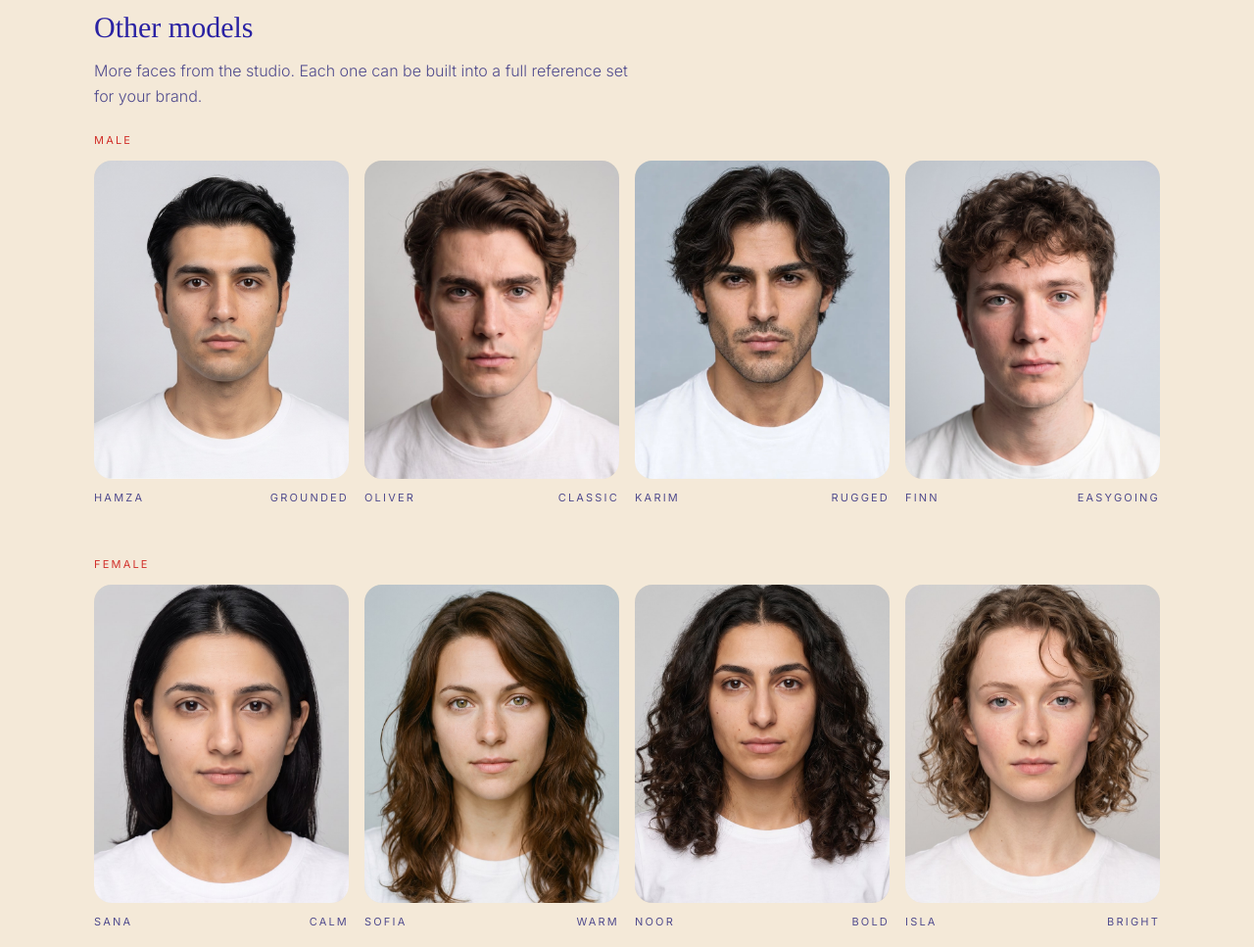
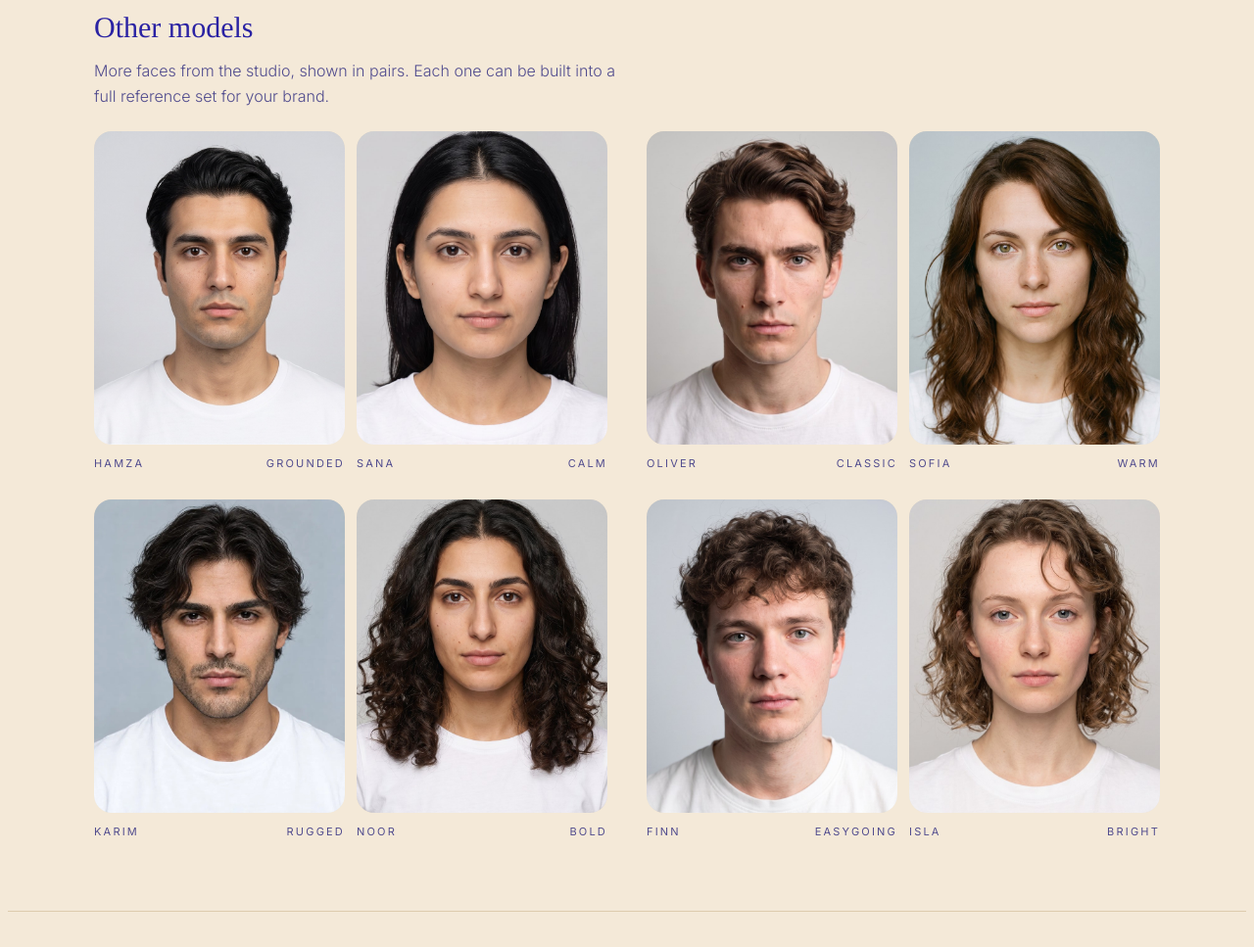
Before and after one commit to nasaistudio/nasaistudio.github.io, a plain HTML site: page fashion.html in a window 1280 px wide. Shown: the part 3744-4711 px from the top of the page at 98% size. Drawn offline with Linux system fonts and the light colour scheme.

Commit message:
Show the other models as side-by-side male and female pairs
Co-Authored-By: Claude Fable 5.2 <noreply@anthropic.com>
Claude-Session: https://claude.ai/code/session_0196uoA57dNedUsFfTZgUaNK

```diff
--- a/assets/site.css
+++ b/assets/site.css
@@ -180,6 +180,10 @@ section[id] { scroll-margin-top: 76px; }
 .shot img { width: 100%; height: auto; display: block; border-radius: 18px; background: var(--ph-1); aspect-ratio: var(--ar, auto); object-fit: cover; }
 .shot figcaption { margin-top: 10px; color: var(--ink-2); display: flex; justify-content: space-between; gap: 8px; flex-wrap: wrap; }
 .shot.wide img { object-fit: contain; aspect-ratio: auto; }
+/* Model pairs: a male and a female model side by side */
+.pairs { display: grid; gap: 28px 40px; grid-template-columns: minmax(0, 1fr); }
+.pair { display: grid; gap: 12px; grid-template-columns: repeat(2, minmax(0, 1fr)); }
+@media (min-width: 820px) { .pairs { grid-template-columns: repeat(2, minmax(0, 1fr)); } }
 .sheets { display: grid; gap: 36px; }
 .refs { display: grid; gap: 16px 14px; grid-template-columns: repeat(2, minmax(0, 1fr)); margin-bottom: 36px; }
 .refs .shot img { aspect-ratio: 4 / 5; object-fit: cover; }
--- a/fashion.html
+++ b/fashion.html
@@ -8,7 +8,7 @@
 <link rel="preconnect" href="https://fonts.googleapis.com">
 <link rel="preconnect" href="https://fonts.gstatic.com" crossorigin>
 <link rel="stylesheet" href="https://fonts.googleapis.com/css2?family=Tinos:ital,wght@0,400;0,700;1,400&family=Inter:wght@300;400;500&display=swap">
-<link rel="stylesheet" href="assets/site.css?v=3">
+<link rel="stylesheet" href="assets/site.css?v=4">
 </head>
 <body>
 <header class="top">
@@ -94,20 +94,24 @@
 
 
 --><h3 class="sub-h">Other models</h3>
-      <p class="sub-p">More faces from the studio. Each one can be built into a full reference set for your brand.</p>
-      <div class="mono fmt row-label">Male</div>
-      <div class="gallery" style="--n:4">
-        <figure class="shot"><img src="img/other-03.jpg?v=1" loading="lazy" style="--ar:4/5" alt="Hamza, front face close-up"><figcaption class="mono"><span>Hamza</span><span>Grounded</span></figcaption></figure>
-        <figure class="shot"><img src="img/other-02.jpg?v=1" loading="lazy" style="--ar:4/5" alt="Oliver, front face close-up"><figcaption class="mono"><span>Oliver</span><span>Classic</span></figcaption></figure>
-        <figure class="shot"><img src="img/other-05.jpg?v=1" loading="lazy" style="--ar:4/5" alt="Karim, front face close-up"><figcaption class="mono"><span>Karim</span><span>Rugged</span></figcaption></figure>
-        <figure class="shot"><img src="img/other-04.jpg?v=1" loading="lazy" style="--ar:4/5" alt="Finn, front face close-up"><figcaption class="mono"><span>Finn</span><span>Easygoing</span></figcaption></figure>
-      </div>
-      <div class="mono fmt row-label">Female</div>
-      <div class="gallery" style="--n:4">
-        <figure class="shot"><img src="img/female-sana.jpg?v=1" loading="lazy" style="--ar:4/5" alt="Sana, front face close-up"><figcaption class="mono"><span>Sana</span><span>Calm</span></figcaption></figure>
-        <figure class="shot"><img src="img/female-sofia.jpg?v=1" loading="lazy" style="--ar:4/5" alt="Sofia, front face close-up"><figcaption class="mono"><span>Sofia</span><span>Warm</span></figcaption></figure>
-        <figure class="shot"><img src="img/female-noor.jpg?v=1" loading="lazy" style="--ar:4/5" alt="Noor, front face close-up"><figcaption class="mono"><span>Noor</span><span>Bold</span></figcaption></figure>
-        <figure class="shot"><img src="img/female-isla.jpg?v=1" loading="lazy" style="--ar:4/5" alt="Isla, front face close-up"><figcaption class="mono"><span>Isla</span><span>Bright</span></figcaption></figure>
+      <p class="sub-p">More faces from the studio, shown in pairs. Each one can be built into a full reference set for your brand.</p>
+      <div class="pairs">
+        <div class="pair">
+          <figure class="shot"><img src="img/other-03.jpg?v=1" loading="lazy" style="--ar:4/5" alt="Hamza, front face close-up"><figcaption class="mono"><span>Hamza</span><span>Grounded</span></figcaption></figure>
+          <figure class="shot"><img src="img/female-sana.jpg?v=1" loading="lazy" style="--ar:4/5" alt="Sana, front face close-up"><figcaption class="mono"><span>Sana</span><span>Calm</span></figcaption></figure>
+        </div>
+        <div class="pair">
+          <figure class="shot"><img src="img/other-02.jpg?v=1" loading="lazy" style="--ar:4/5" alt="Oliver, front face close-up"><figcaption class="mono"><span>Oliver</span><span>Classic</span></figcaption></figure>
+          <figure class="shot"><img src="img/female-sofia.jpg?v=1" loading="lazy" style="--ar:4/5" alt="Sofia, front face close-up"><figcaption class="mono"><span>Sofia</span><span>Warm</span></figcaption></figure>
+        </div>
+        <div class="pair">
+          <figure class="shot"><img src="img/other-05.jpg?v=1" loading="lazy" style="--ar:4/5" alt="Karim, front face close-up"><figcaption class="mono"><span>Karim</span><span>Rugged</span></figcaption></figure>
+          <figure class="shot"><img src="img/female-noor.jpg?v=1" loading="lazy" style="--ar:4/5" alt="Noor, front face close-up"><figcaption class="mono"><span>Noor</span><span>Bold</span></figcaption></figure>
+        </div>
+        <div class="pair">
+          <figure class="shot"><img src="img/other-04.jpg?v=1" loading="lazy" style="--ar:4/5" alt="Finn, front face close-up"><figcaption class="mono"><span>Finn</span><span>Easygoing</span></figcaption></figure>
+          <figure class="shot"><img src="img/female-isla.jpg?v=1" loading="lazy" style="--ar:4/5" alt="Isla, front face close-up"><figcaption class="mono"><span>Isla</span><span>Bright</span></figcaption></figure>
+        </div>
       </div>
     </div>
   </section>
```
